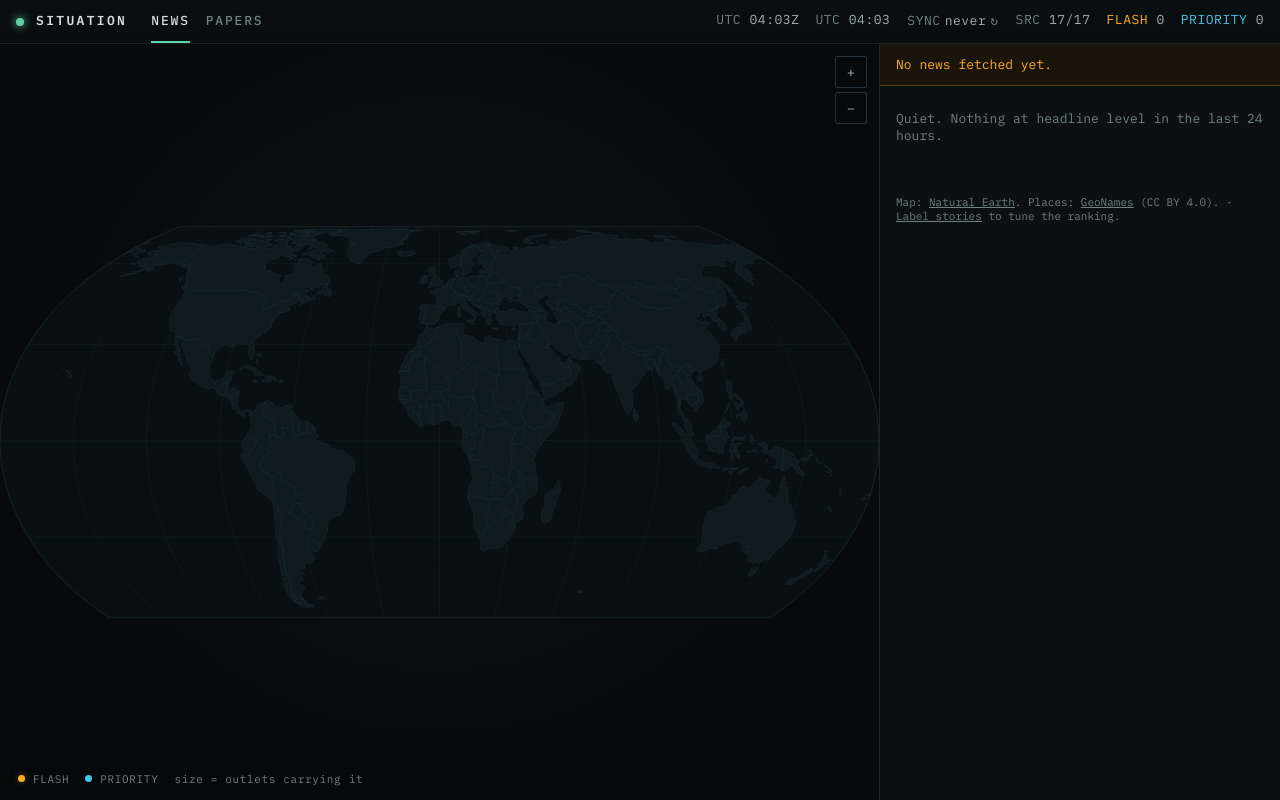
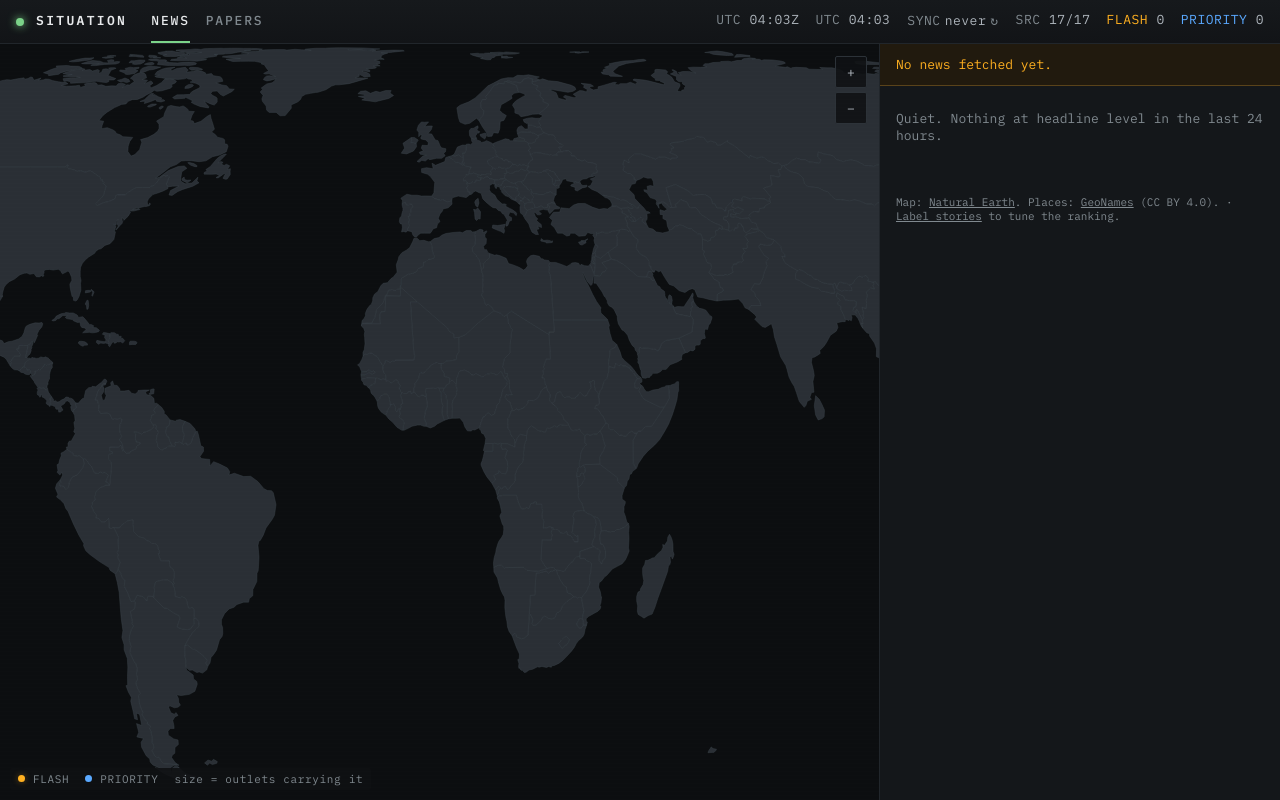
Before and after one commit to ego-alt/situation, a Flask app: page / in a window 1280 px wide. Run offline with Flask 3, Linux system fonts and the light colour scheme; data that the repository does not hold is empty.

Commit message:
medium/restyle the news map in graphite

```diff
--- a/static/css/situation.css
+++ b/static/css/situation.css
@@ -51,8 +51,7 @@ body {
     height: calc(100vh - 44px);
     height: calc(100dvh - 44px - env(safe-area-inset-top, 0px));
 }
-.theatre { position: relative; overflow: hidden; border-right: 1px solid var(--color-border-soft); background:
-    radial-gradient(ellipse at 50% 45%, var(--color-accent-haze), transparent 65%), var(--color-bg-base); }
+.theatre { position: relative; overflow: hidden; border-right: 1px solid var(--color-border-soft); background: var(--color-sea); }   /* the sea runs to the panel's edges */
 .map { width: 100%; height: 100%; display: block; touch-action: pan-y; cursor: grab; user-select: none; -webkit-user-select: none; }
 .theatre.zoomed .map { touch-action: none; }
 .map:active { cursor: grabbing; }
@@ -71,8 +70,7 @@ body {
 .zoom .btn { min-width: 32px; height: 32px; padding: 0 var(--space-2); }
 .zoom .zoom-world { font-size: var(--text-xs); letter-spacing: 0.08em; text-transform: uppercase; display: none; }
 .theatre.zoomed .zoom .zoom-world { display: block; }
-.map .sphere { fill: var(--color-sea); stroke: var(--color-border); stroke-width: 0.6; }
-.map .grid { fill: none; stroke: var(--color-grid); stroke-width: 0.6; }
+.map .sphere { fill: var(--color-sea); stroke: none; }   /* no edge: the map has no frame */
 .map .land { fill: var(--color-land); stroke: var(--color-land-edge); stroke-width: 0.45; transition: fill 0.3s; }
 .map .land.hot-priority { fill: var(--color-land-priority); stroke: var(--color-land-priority-edge); }
 .map .land.hot-flash { fill: var(--color-land-flash); stroke: var(--color-land-flash-edge); }
@@ -91,7 +89,7 @@ body {
 .map .pin.priority .ring { stroke: var(--color-priority); opacity: 0.5; }
 .map .pin.flash .ring { animation: pulse 2.4s ease-out infinite; transform-box: fill-box; transform-origin: center; }
 .map .pin.active .core { stroke: var(--color-selected); stroke-width: 1.4; }
-.map .tag { font-family: var(--font-mono); font-weight: 600; letter-spacing: 0.08em; paint-order: stroke; stroke: var(--color-bg-base); pointer-events: none; }
+.map .tag { font-family: var(--font-mono); font-weight: 600; letter-spacing: 0.06em; paint-order: stroke; stroke: var(--color-sea); stroke-linejoin: round; pointer-events: none; }
 .map .tag.flash { fill: var(--color-flash); }
 .map .tag.priority { fill: var(--color-priority); }
 .map-missing { margin: 0; padding: var(--space-6) var(--space-4); color: var(--color-text-muted); font: var(--text-sm) var(--font-mono); }
@@ -210,10 +208,13 @@ body {
     #sourcesReadout:not(.warn) { display: none; }   /* only worth the room when a feed has gone quiet */
     .readouts { gap: var(--space-3); font-size: var(--text-xs); }
     .board { display: block; height: auto; }
-    .theatre { height: 54vw; min-height: 200px; border-right: 0; border-bottom: 1px solid var(--color-border-soft); }
-    .legend { display: none; }
+    .theatre { height: 62vw; min-height: 230px; border-right: 0; border-bottom: 1px solid var(--color-border-soft); }
+    .legend, .scanline { display: none; }   /* the map, nothing over it */
+    /* Pinch and double-tap zoom: only the way back out is a button, once zoomed in. */
     .zoom { top: auto; bottom: 8px; right: 8px; flex-direction: row; }
-    .zoom .btn { min-width: 44px; height: 44px; }
+    .zoom [data-zoom="in"], .zoom [data-zoom="out"] { display: none; }
+    .zoom .btn { min-height: 32px; position: relative; }
+    .zoom .btn::after { content: ""; position: absolute; inset: -6px; }   /* a 44px target */
     .intel { overflow: visible; padding-bottom: calc(var(--space-6) + env(safe-area-inset-bottom)); }
     .section-head { top: 0; }
 }
--- a/static/css/tokens.css
+++ b/static/css/tokens.css
@@ -24,48 +24,46 @@
     --radius-lg: 8px;     /* the labelling page's cards and choices */
 
     /* Surfaces */
-    --color-bg-base: #070a0b;
-    --color-bg-elevated: #0b1012;
-    --color-bg-inset: #0f1619;
-    --color-bg-overlay: rgba(7, 10, 11, 0.85);
-    --color-bg-chrome-top: #0a0f11;          /* the status bar's gradient */
-    --color-bg-chrome-bottom: #080c0d;
+    --color-bg-base: #0f1113;
+    --color-bg-elevated: #14171a;
+    --color-bg-inset: #1b1f23;
+    --color-bg-overlay: rgba(15, 17, 19, 0.88);
+    --color-bg-chrome-top: #16191c;          /* the status bar's gradient */
+    --color-bg-chrome-bottom: #121417;
 
     /* Borders */
-    --color-border: #22333b;
-    --color-border-soft: #18242a;
+    --color-border: #2c3238;
+    --color-border-soft: #21262b;
 
     /* Text */
-    --color-text-primary: #d3dedb;
-    --color-text-secondary: #9fb2ad;
-    --color-text-muted: #6e837d;
+    --color-text-primary: #e8eaec;
+    --color-text-secondary: #adb4bb;
+    --color-text-muted: #80898f;
 
     /* Accent: the phosphor green */
-    --color-accent: #5fd3a6;
-    --color-accent-haze: rgba(95, 211, 166, 0.05);   /* the glow behind the map */
+    --color-accent: #7bd389;
 
     /* Tiers */
     --color-flash: #ffb020;
     --color-flash-glow: rgba(255, 176, 32, 0.35);
     --color-flash-dim: #5a431a;                     /* a FLASH tag's border, the notice's edge */
-    --color-flash-wash: #1a140a;                    /* the "not current" notice */
-    --color-priority: #45c8e8;
+    --color-flash-wash: #211a0e;                    /* the "not current" notice */
+    --color-priority: #5aa9ff;
     --color-selected: #fff;
 
     /* The map */
-    --color-sea: #081012;
-    --color-grid: #10201f;
-    --color-land: #0f1a1c;
-    --color-land-edge: #1d3036;
-    --color-land-flash: #2a2112;
-    --color-land-flash-edge: #6b4f1c;
-    --color-land-priority: #10282d;
-    --color-land-priority-edge: #23515a;
-    --color-region: #1a2a2f;
+    --color-sea: #0c0e10;
+    --color-land: #2a2f35;
+    --color-land-edge: #3c434b;
+    --color-land-flash: #4f3713;
+    --color-land-flash-edge: #d89b36;
+    --color-land-priority: #1d3452;
+    --color-land-priority-edge: #4f88c8;
+    --color-region: #3a4148;
     --color-region-flash: rgba(255, 176, 32, 0.16);
     --color-region-flash-edge: #9a7024;
-    --color-region-priority: rgba(69, 200, 232, 0.16);
-    --color-region-priority-edge: #2f7f91;
+    --color-region-priority: rgba(90, 169, 255, 0.18);
+    --color-region-priority-edge: #4d86c4;
     --color-scanline: rgba(255, 255, 255, 0.012);
 
     color-scheme: dark;
--- a/static/js/situation.js
+++ b/static/js/situation.js
@@ -10,7 +10,8 @@
     const narrow = window.matchMedia('(max-width: 860px)');
 
     const STALE_MS = 30 * 60 * 1000;   // older news than this gets a notice
-    const HIT_PX = 11;                 // pin tap radius on screen (22px across)
+    const HIT_PX = 22;                 // pin tap radius on screen (44px across: a fingertip)
+    const CLUSTER_PX = 26;             // at world scale, pins closer than this on screen are one
     const MIN_DOT_PX = 5;              // smallest pin radius drawn, on screen
 
     let world = null;
@@ -59,7 +60,6 @@
         svg.setAttribute('preserveAspectRatio', 'xMidYMid meet');
         svg.innerHTML = '';
         el('path', { d: world.outline, class: 'sphere' }, svg);
-        el('path', { d: world.graticule, class: 'grid' }, svg);
         const land = el('g', { id: 'land' }, svg);
         for (const c of world.countries) {
             const p = el('path', { d: c.d, class: 'land', 'data-iso': c.iso }, land);
@@ -85,19 +85,28 @@
         return { r, aspect: r.width ? r.height / r.width : world.height / world.width };
     }
 
-    /** The whole world, or on a phone the part of it with today's pins. */
+    /** The map filling its panel: the world cropped to the panel's shape (no empty
+     * bands), centred on today's pins, and wider only when they don't all fit. */
     function autoView() {
         const { aspect } = screen();
         const W = world.width;
-        // All of it: full width in a tall panel, full height in a wide one.
-        const whole = aspect >= world.height / W
-            ? { x: 0, y: (world.height - W * aspect) / 2, w: W, h: W * aspect }
-            : { x: (W - world.height / aspect) / 2, y: 0, w: world.height / aspect, h: world.height };
+        const H = world.height;
         const places = data ? countries() : [];
-        if (!narrow.matches || !places.length) return whole;
         const xs = places.map((c) => c.top.x);
         const ys = places.map((c) => c.top.y);
-        return fit([Math.min(...xs) - 60, Math.min(...ys) - 30, Math.max(...xs) + 60, Math.max(...ys) + 30], 560);
+        const mid = (v, lo, hi) => (v.length ? (Math.min(...v) + Math.max(...v)) / 2 : (lo + hi) / 2);
+        // As much of the world as fills the panel edge to edge.
+        let w = Math.min(W, H / aspect);
+        let h = w * aspect;
+        if (places.length) {
+            // ...or wider, to take in every pin with a margin.
+            // (a margin of an eighth of the view on each side: room for a pin's label and its country)
+            const need = Math.max((Math.max(...xs) - Math.min(...xs)) / 0.75, (Math.max(...ys) - Math.min(...ys)) / 0.75 / aspect);
+            if (need > w) { w = Math.min(need, W); h = w * aspect; }
+        }
+        const cx = mid(xs, 0, W);
+        const cy = places.length ? mid(ys, 0, H) : H * 0.42;   // land sits north of the middle
+        return { x: Math.min(Math.max(cx - w / 2, 0), Math.max(0, W - w)), y: Math.min(Math.max(cy - h / 2, 0), Math.max(0, H - h)), w, h };
     }
 
     const current = () => view || autoView();
@@ -371,7 +380,7 @@
         for (const c of countries()) {
             document.querySelectorAll(`.land[data-iso="${c.iso}"]`).forEach((p) => p.classList.add(`hot-${c.kind}`));
         }
-        const marks = close ? places() : countries();
+        const marks = close ? places() : cluster(countries(), upp);
         // Boxes labels must not cover: every dot, then each label placed (biggest stories first).
         const dot = MIN_DOT_PX * upp;
         const taken = marks.map((m) => [m.x - dot, m.y - dot, 2 * dot, 2 * dot]);
@@ -398,13 +407,15 @@
             const spot = spots[i];
             if (spot) {
                 const tag = el('text', { x: spot.x, y: spot.y, class: `tag ${m.kind}`, 'text-anchor': spot.anchor }, g);
-                tag.style.fontSize = `${10 * upp}px`;
-                tag.style.strokeWidth = `${3 * upp}px`;
+                tag.style.fontSize = `${(narrow.matches ? 11.5 : 10.5) * upp}px`;
+                tag.style.strokeWidth = `${4 * upp}px`;
                 tag.textContent = m.label;
             }
-            const pick = () => (m.name
-                ? showStories(m.name, ids)
-                : showPlace(m.place, [m.iso], { zoom: m.iso }));
+            const pick = () => {
+                if (m.name) return showStories(m.name, ids);
+                if (m.isos) { showPlace(m.place, m.isos); return zoomTo(m.isos); }   // a group: zoom to them all
+                return showPlace(m.place, [m.iso], { zoom: m.iso });
+            };
             g.addEventListener('click', (e) => { if (!dragged) pick(); e.stopPropagation(); });
             g.addEventListener('keydown', (e) => {
                 if (e.key === 'Enter' || e.key === ' ') { e.preventDefault(); pick(); }
@@ -413,6 +424,25 @@
             g.addEventListener('mouseleave', () => highlight(m.iso, false));
         }
         return taken;
+    }
+
+    /** At world scale, pins that would touch are one: the biggest story's country
+     * leads it ("UA +4"), the list shows them all, and a tap zooms to them. */
+    function cluster(marks, upp) {
+        const out = [];
+        for (const m of marks) {                             // biggest first
+            const near = out.find((c) => Math.hypot(c.x - m.x, c.y - m.y) < CLUSTER_PX * upp);
+            if (!near) { out.push({ ...m, stories: [...m.stories], members: [m] }); continue; }
+            near.members.push(m);
+            near.stories.push(...m.stories);
+            if (m.kind === 'flash') near.kind = 'flash';
+        }
+        for (const c of out.filter((g) => g.members.length > 1)) {
+            c.isos = c.members.map((m) => m.iso);
+            c.label = `${c.iso} +${c.members.length - 1}`;
+            c.place = c.members.map((m) => m.place).join(', ');
+        }
+        return out;
     }
 
     /** Where a label goes: right of its point, else left, above or below, wherever
```
